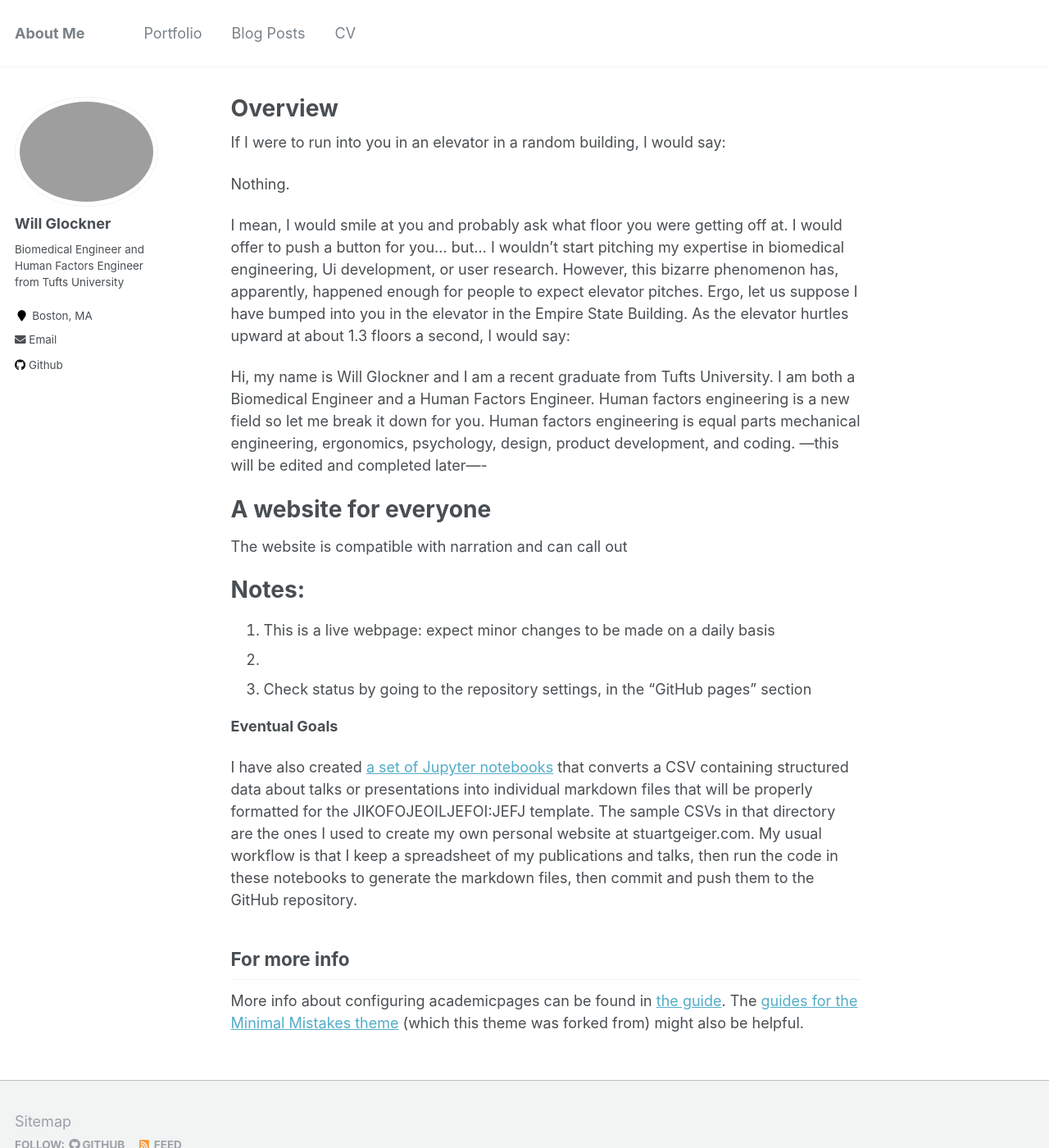
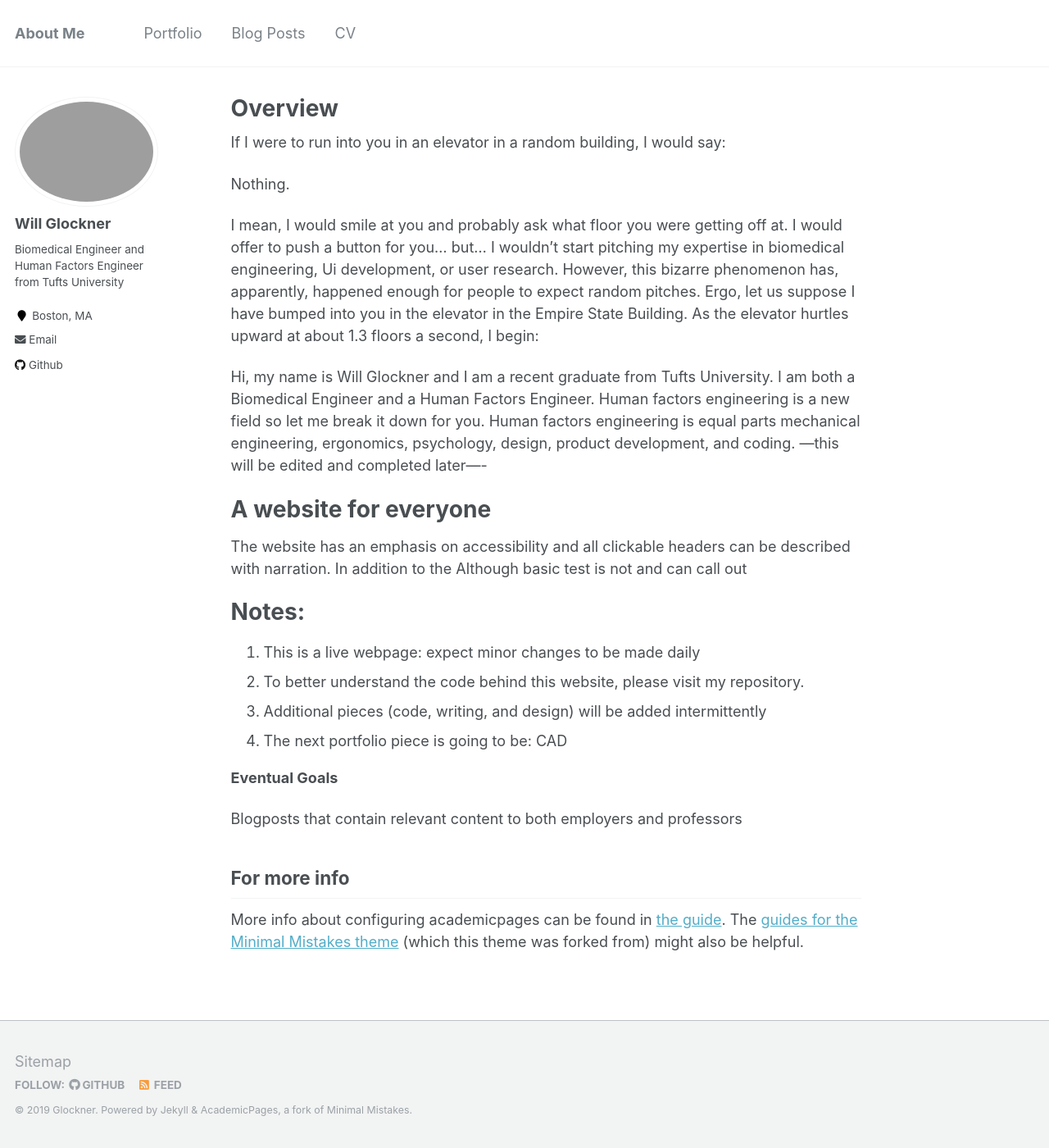
Before and after one commit to Glenn-Moss/wglock.github.io, a Jekyll site: the page built from _pages/about.md, in a window 1280 px wide and 1400 px high. Shown: the whole window at 82% size. Built offline with Jekyll 4.4.1, drawn with Linux system fonts in a browser that asks for light colours.

Commit message:
decent update

```diff
--- a/_pages/about.md
+++ b/_pages/about.md
@@ -12,7 +12,7 @@ If I were to run into you in an elevator in a random building, I would say:
 
 Nothing.
 
-I mean, I would smile at you and probably ask what floor you were getting off at. I would offer to push a button for you... but... I wouldn't start pitching my expertise in biomedical engineering, Ui development, or user research. However, this bizarre phenomenon has, apparently, happened enough for people to expect elevator pitches. Ergo, let us suppose I have bumped into you in the elevator in the Empire State Building. As the elevator hurtles upward at about 1.3 floors a second, I would say:
+I mean, I would smile at you and probably ask what floor you were getting off at. I would offer to push a button for you... but... I wouldn't start pitching my expertise in biomedical engineering, Ui development, or user research. However, this bizarre phenomenon has, apparently, happened enough for people to expect random pitches. Ergo, let us suppose I have bumped into you in the elevator in the Empire State Building. As the elevator hurtles upward at about 1.3 floors a second, I begin:
 
 Hi, my name is Will Glockner and I am a recent graduate from Tufts University. I am both a Biomedical Engineer and a Human Factors Engineer. Human factors engineering is a new field so let me break it down for you. Human factors engineering is equal parts mechanical engineering, ergonomics, psychology, design, product development, and coding.
 ---this will be edited and completed later----
@@ -20,19 +20,19 @@ Hi, my name is Will Glockner and I am a recent graduate from Tufts University. I
 
 A website for everyone
 ======
-The website is compatible with narration and can call out
+The website has an emphasis on accessibility and all clickable headers can be described with narration. In addition to the  Although basic test is not  and can call out
 
 Notes:
 ======
-1. This is a live webpage: expect minor changes to be made on a daily basis
-1.
-1. Check status by going to the repository settings, in the "GitHub pages" section
+1. This is a live webpage: expect minor changes to be made daily
+1. To better understand the code behind this website, please visit my repository.
+1. Additional pieces (code, writing, and design) will be added intermittently
+1. The next portfolio piece is going to be: CAD
 
 
 **Eventual Goals**
 
-I have also created [a set of Jupyter notebooks](https://github.com/academicpages/academicpages.github.io/tree/master/markdown_generator
-) that converts a CSV containing structured data about talks or presentations into individual markdown files that will be properly formatted for the JIKOFOJEOILJEFOI:JEFJ template. The sample CSVs in that directory are the ones I used to create my own personal website at stuartgeiger.com. My usual workflow is that I keep a spreadsheet of my publications and talks, then run the code in these notebooks to generate the markdown files, then commit and push them to the GitHub repository.
+Blogposts that contain relevant content to both employers and professors
 
 
 For more info
```
